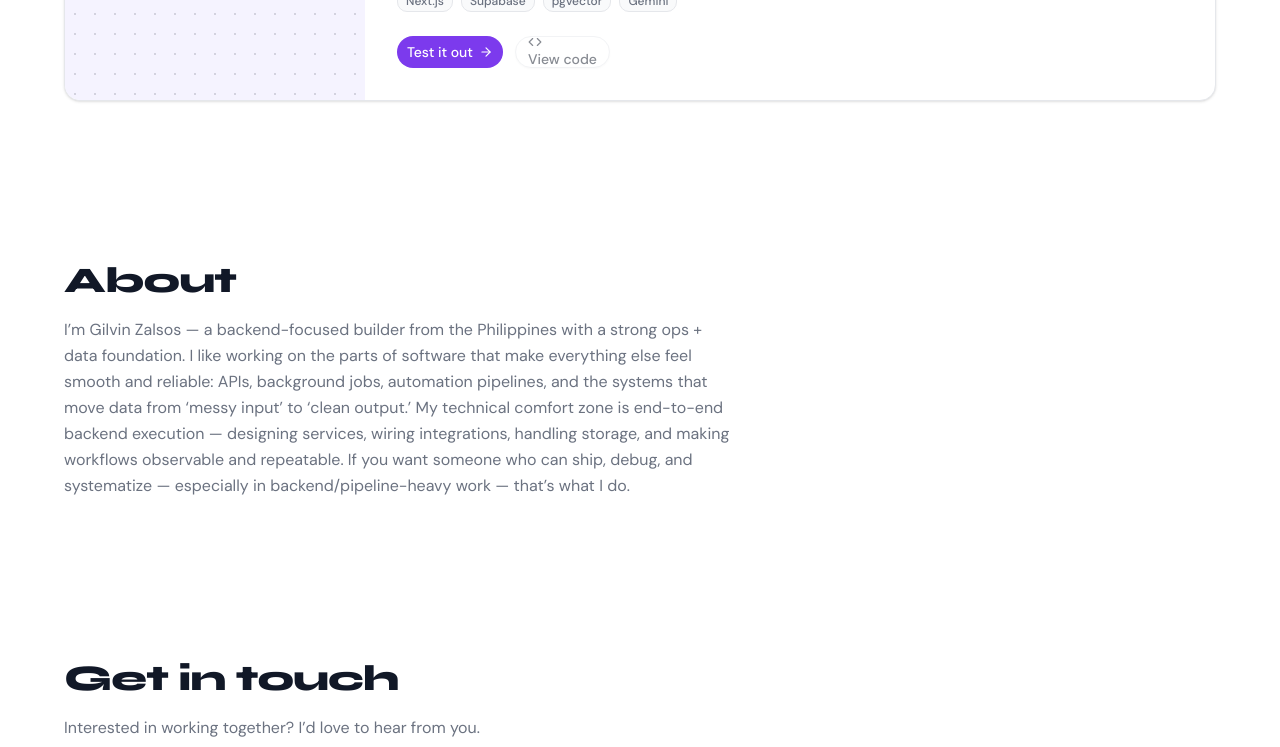
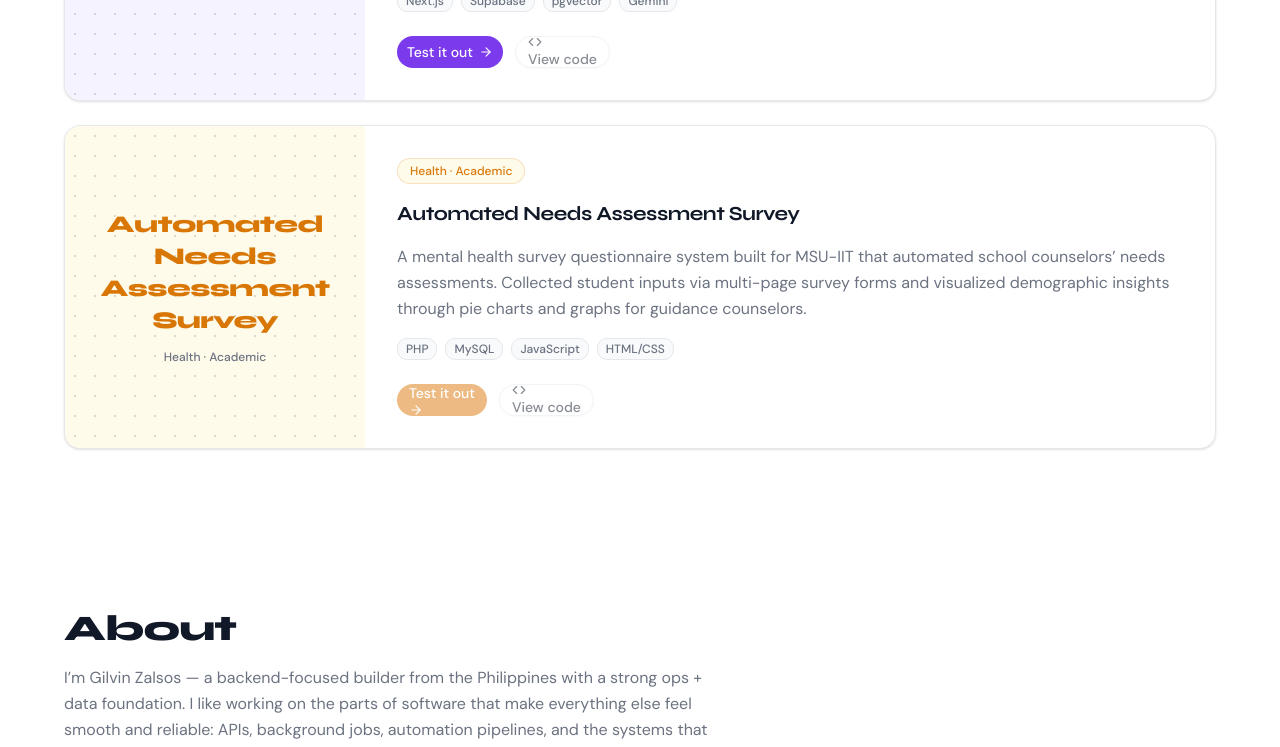
Before and after one commit to Golvan98/portfoliov2, a Next.js app: page / in a window 1280 px wide. Shown: the part 1620-2367 px from the top of the page. Built offline with nearby package versions, Linux system fonts and the light colour scheme; no server answers; the database is empty.

Commit message:
feat: add Automated Needs Assessment Survey as 4th project card
Add amber accent color to project card component and new landing page
card for the MSU-IIT mental health survey system (PHP/MySQL).

```diff
--- a/components/project-card.tsx
+++ b/components/project-card.tsx
@@ -26,6 +26,12 @@ const accentMap: Record<string, { badge: string; button: string; preview: string
     button: "bg-[#0ea5e9] hover:bg-[#0ea5e9]/90 text-white",
     preview: "bg-[#f0f9ff] dark:bg-[#0ea5e9]/10",
     text: "text-[#0ea5e9] dark:text-[#38bdf8]",
+  },
+  "#d97706": {
+    badge: "bg-[#fffbeb] text-[#d97706] border-[#d97706]/20 dark:bg-[#d97706]/10 dark:text-[#fbbf24] dark:border-[#d97706]/30",
+    button: "bg-[#d97706] hover:bg-[#d97706]/90 text-white",
+    preview: "bg-[#fffbeb] dark:bg-[#d97706]/10",
+    text: "text-[#d97706] dark:text-[#fbbf24]",
   },
 }
 
--- a/components/projects-section.tsx
+++ b/components/projects-section.tsx
@@ -33,6 +33,16 @@ const projects: ProjectData[] = [
     techStack: ["Next.js", "Supabase", "pgvector", "Gemini"],
     demoUrl: "https://portfoliov2-three-liard.vercel.app/myheadspace",
   },
+  {
+    title: "Automated Needs Assessment Survey",
+    tag: "Health \u00b7 Academic",
+    tagLabel: "Health \u00b7 Academic",
+    accent: "#d97706",
+    bgTint: "#fffbeb",
+    description:
+      "A mental health survey questionnaire system built for MSU-IIT that automated school counselors\u2019 needs assessments. Collected student inputs via multi-page survey forms and visualized demographic insights through pie charts and graphs for guidance counselors.",
+    techStack: ["PHP", "MySQL", "JavaScript", "HTML/CSS"],
+  },
 ]
 
 export function ProjectsSection() {
```
